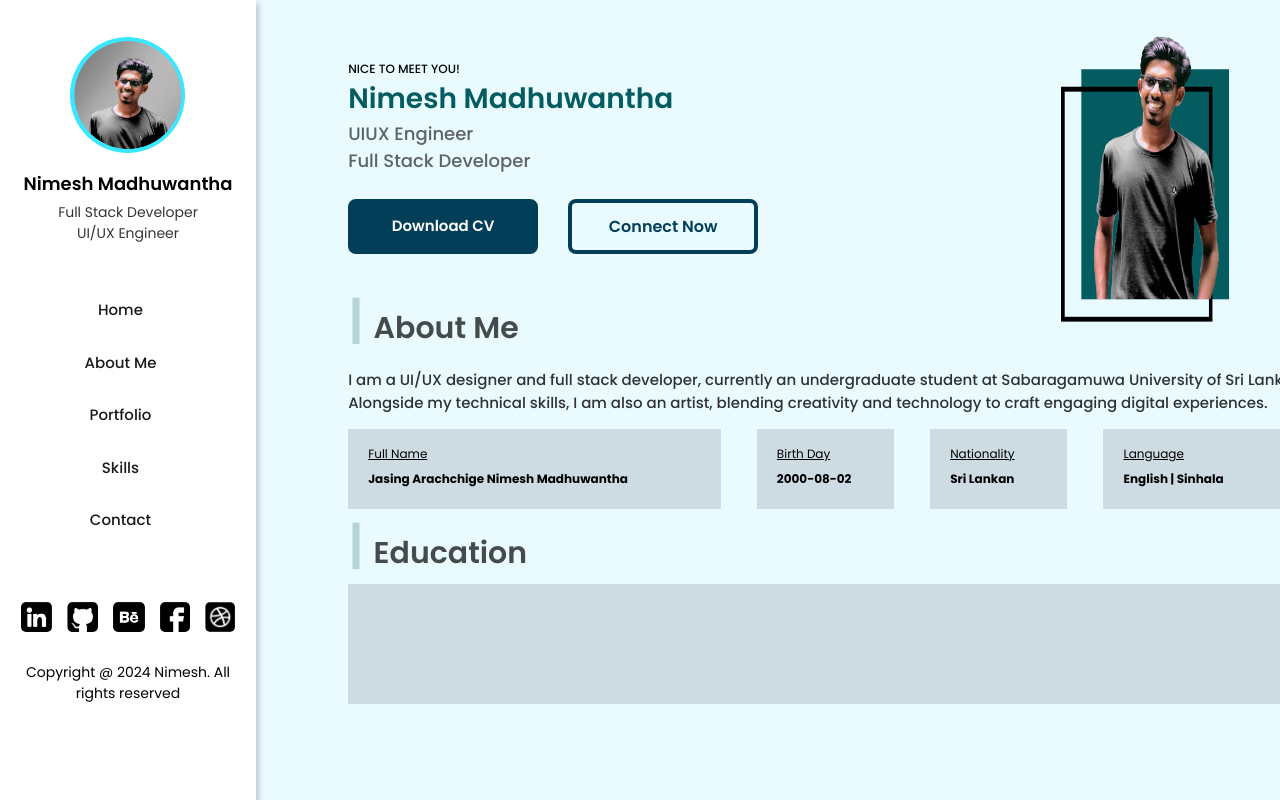
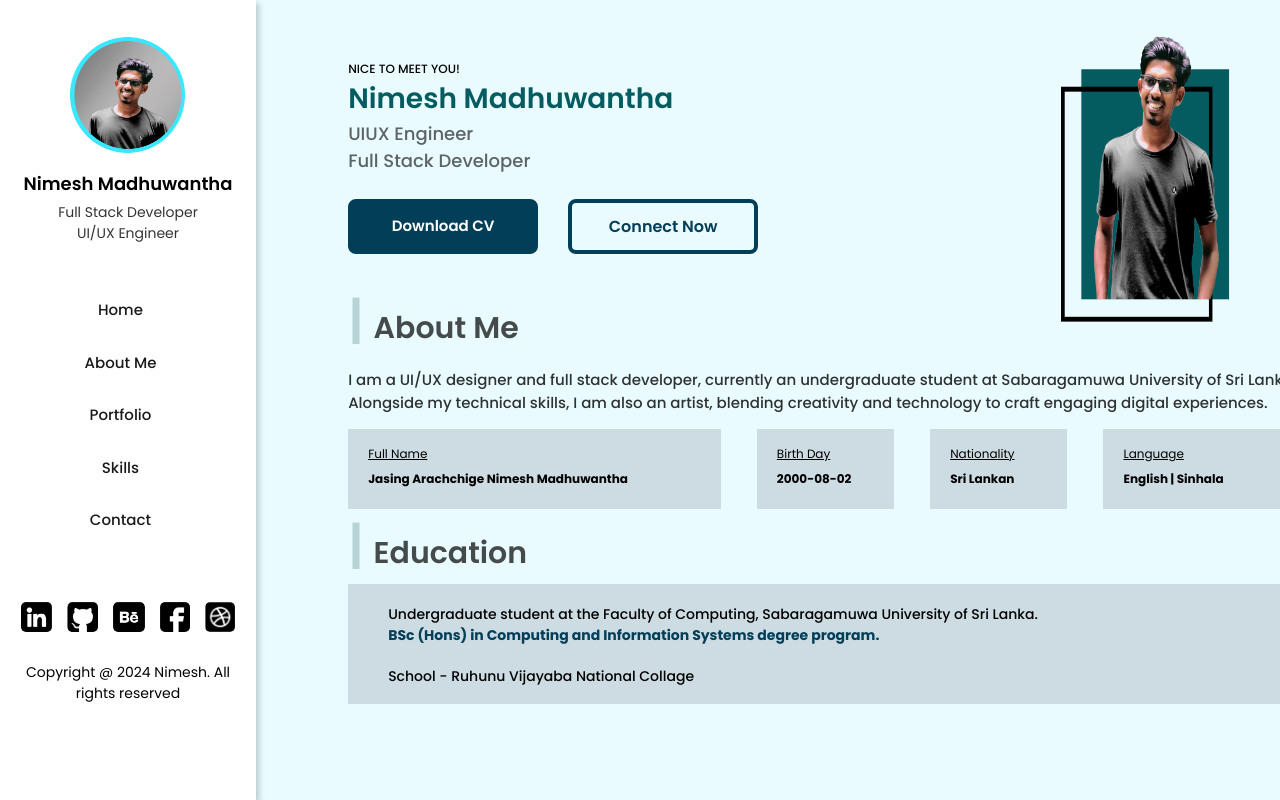
Before and after one commit to NimeshMadhuwantha/My-Portfolio, a React (Vite) app in the folder My-Portfolio/: page /AboutMe in a window 1280 px wide. Built offline with nearby package versions, Linux system fonts and the light colour scheme.

Commit message:
create About Me page education part

```diff
--- a/My-Portfolio/src/pages/AboutMe/AboutMe.css
+++ b/My-Portfolio/src/pages/AboutMe/AboutMe.css
@@ -119,3 +119,13 @@
     background-color: #CCDCE2;
     margin-left: 9%;
 }
+.About_Bottom_Edu h1{
+    font-size: 14px;
+    margin-left: 40px;
+    padding-top: 20px;
+    font-weight: 500;
+}
+.About_Bottom_Edu span{
+    color: #023E57;
+    font-weight: 900;
+}
--- a/My-Portfolio/src/pages/AboutMe/AboutMe.jsx
+++ b/My-Portfolio/src/pages/AboutMe/AboutMe.jsx
@@ -70,8 +70,12 @@ export default function AboutMe() {
          </div>
 
          <div className='About_Bottom_Edu'>
-
-         </div>
+          <h1>Undergraduate student at the Faculty of Computing, Sabaragamuwa University of Sri Lanka. <br />
+          <span>BSc (Hons) in Computing and Information Systems degree program.</span></h1>
+          <div className='About_School'>
+            <h1>School -  Ruhunu Vijayaba National Collage</h1>
+          </div>
+          </div>
 
        </div>
       </div>
```
